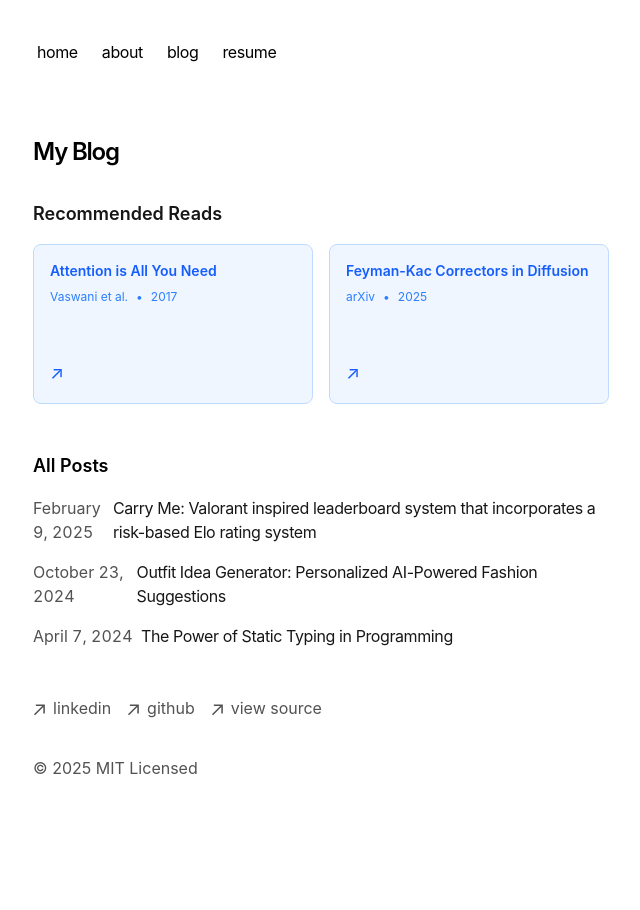
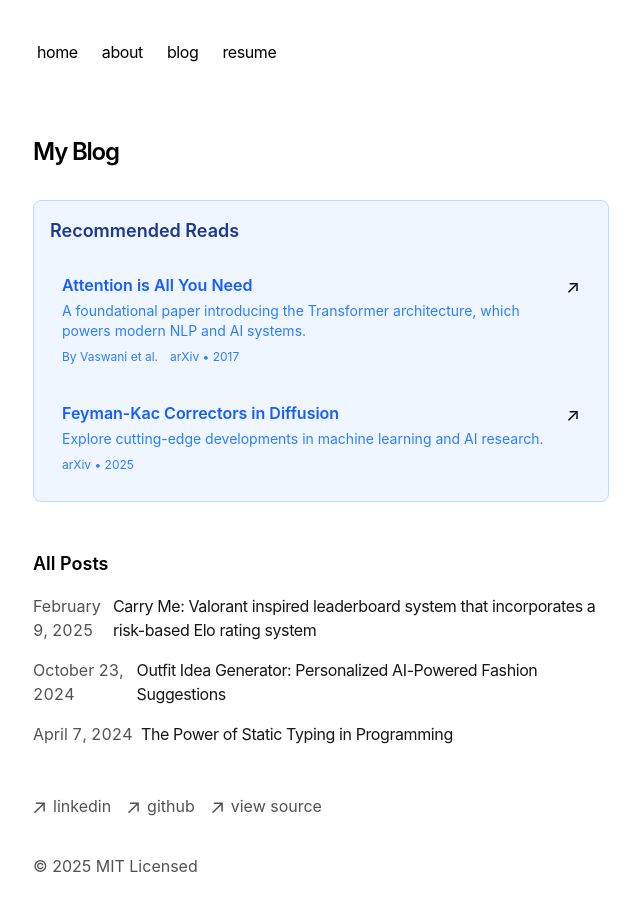
Before and after one commit to woznia93/bw, a Next.js app: page /blog in a window 1280 px wide. Shown: the top 910 px of the page, without its empty margins (319-959 px from the left). Before the commit the page ends 844 px from the top, so only its background shows below. Built offline with nearby package versions, Linux system fonts and the light colour scheme.

Commit message:
changes to page styles

```diff
--- a/src/app/blog/page.tsx
+++ b/src/app/blog/page.tsx
@@ -11,29 +11,33 @@ export default function Page() {
     <section>
       <h1 className="font-semibold text-2xl mb-8 tracking-tighter">My Blog</h1>
 
-      <div className="mb-12">
-        <h2 className="font-semibold text-lg mb-4 text-neutral-900 dark:text-neutral-100">
+      <div className="mb-12 p-4 bg-blue-50 dark:bg-blue-950 rounded-lg border border-blue-200 dark:border-blue-800">
+        <h2 className="font-semibold text-lg mb-4 text-blue-900 dark:text-blue-100">
           Recommended Reads
         </h2>
-        <div className="grid grid-cols-1 md:grid-cols-2 gap-4">
+        <div className="space-y-3">
           {/* Paper 1 */}
           <a
             href="https://arxiv.org/pdf/1706.03762"
             target="_blank"
             rel="noopener noreferrer"
-            className="p-4 bg-blue-50 dark:bg-blue-950 border border-blue-200 dark:border-blue-800 rounded-lg hover:bg-blue-100 dark:hover:bg-blue-900 transition flex flex-col justify-between h-40"
+            className="block p-3 rounded hover:bg-blue-100 dark:hover:bg-blue-900 transition"
           >
-            <div>
-              <h3 className="font-semibold text-blue-600 dark:text-blue-300 text-sm line-clamp-2">
-                Attention is All You Need
-              </h3>
-              <div className="flex gap-2 mt-2 text-xs text-blue-500 dark:text-blue-400">
-                <span>Vaswani et al.</span>
-                <span>•</span>
-                <span>2017</span>
+            <div className="flex justify-between items-start gap-2">
+              <div className="flex-1">
+                <h3 className="font-semibold text-blue-600 dark:text-blue-300 hover:underline">
+                  Attention is All You Need
+                </h3>
+                <p className="text-sm text-blue-500 dark:text-blue-400 mt-1">
+                  A foundational paper introducing the Transformer architecture, which powers modern NLP and AI systems.
+                </p>
+                <div className="flex gap-3 mt-2 text-xs text-blue-500 dark:text-blue-400">
+                  <span>By Vaswani et al.</span>
+                  <span>arXiv • 2017</span>
+                </div>
               </div>
+              <span className="text-lg">↗</span>
             </div>
-            <span className="text-lg text-blue-600 dark:text-blue-400">↗</span>
           </a>
 
           {/* Paper 2 */}
@@ -41,19 +45,22 @@ export default function Page() {
             href="https://arxiv.org/pdf/2503.02819"
             target="_blank"
             rel="noopener noreferrer"
-            className="p-4 bg-blue-50 dark:bg-blue-950 border border-blue-200 dark:border-blue-800 rounded-lg hover:bg-blue-100 dark:hover:bg-blue-900 transition flex flex-col justify-between h-40"
+            className="block p-3 rounded hover:bg-blue-100 dark:hover:bg-blue-900 transition"
           >
-            <div>
-              <h3 className="font-semibold text-blue-600 dark:text-blue-300 text-sm line-clamp-2">
-                Feyman-Kac Correctors in Diffusion
-              </h3>
-              <div className="flex gap-2 mt-2 text-xs text-blue-500 dark:text-blue-400">
-                <span>arXiv</span>
-                <span>•</span>
-                <span>2025</span>
+            <div className="flex justify-between items-start gap-2">
+              <div className="flex-1">
+                <h3 className="font-semibold text-blue-600 dark:text-blue-300 hover:underline">
+                  Feyman-Kac Correctors in Diffusion
+                </h3>
+                <p className="text-sm text-blue-500 dark:text-blue-400 mt-1">
+                  Explore cutting-edge developments in machine learning and AI research.
+                </p>
+                <div className="flex gap-3 mt-2 text-xs text-blue-500 dark:text-blue-400">
+                  <span>arXiv • 2025</span>
+                </div>
               </div>
+              <span className="text-lg">↗</span>
             </div>
-            <span className="text-lg text-blue-600 dark:text-blue-400">↗</span>
           </a>
         </div>
       </div>
```
